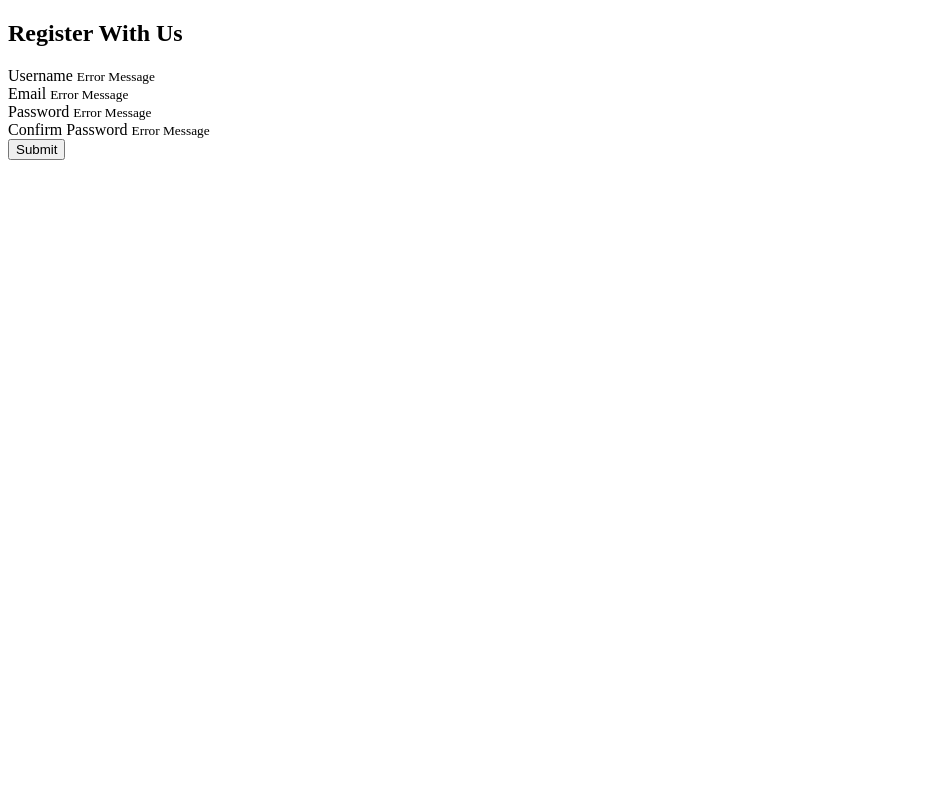
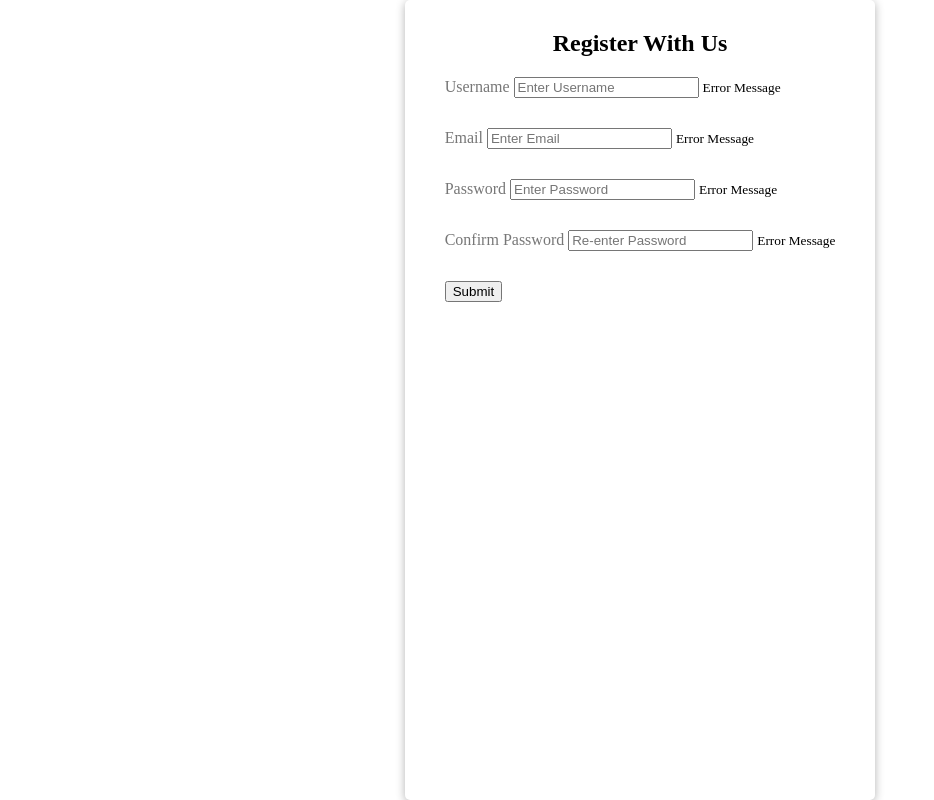
Before and after one commit to RobnettSean22/vanillajs-practive-ValidationForm, a plain HTML site: page index.html in a window 1280 px wide. Shown: the whole page, without its empty margins (0-934 px from the left). Drawn offline with Linux system fonts and the light colour scheme.

Commit message:
css stlying

```diff
--- a/index.html
+++ b/index.html
@@ -13,22 +13,22 @@
         <h2>Register With Us</h2>
         <div class="form-controll">
           <label for="username">Username</label>
-          <inout type="text" id="username" placeholder="Enter Username" />
+          <input type="text" id="username" placeholder="Enter Username" />
           <small>Error Message</small>
         </div>
         <div class="form-controll">
           <label for="email">Email</label>
-          <inout type="text" id="email" placeholder="Enter Email" />
+          <input type="text" id="email" placeholder="Enter Email" />
           <small>Error Message</small>
         </div>
         <div class="form-controll">
           <label for="password">Password</label>
-          <inout type="password" id="password" placeholder="Enter Password" />
+          <input type="password" id="password" placeholder="Enter Password" />
           <small>Error Message</small>
         </div>
         <div class="form-controll">
           <label for="password2">Confirm Password</label>
-          <inout
+          <input
             type="password"
             id="password2"
             placeholder="Re-enter Password"
--- a/style.css
+++ b/style.css
@@ -0,0 +1,33 @@
+* {
+  box-sizing: border-box;
+}
+
+body {
+  min-height: 100vh;
+  display: flex;
+  justify-content: center;
+  align-content: center;
+  margin: 0;
+}
+.container {
+  background: white;
+  border-radius: 5px;
+  box-shadow: 0 2px 10px rgba(0, 0, 0, 0.3);
+  width: 400xp;
+}
+h2 {
+  text-align: center;
+  margin: 0 0 20px;
+}
+.form {
+  padding: 30px 40px;
+}
+
+.form-controll {
+  margin-bottom: 10px;
+  padding-bottom: 20px;
+  position: relative;
+}
+.form-controll label {
+  color: #777;
+}
```
